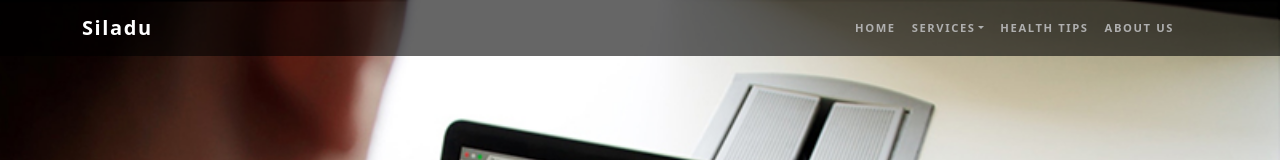
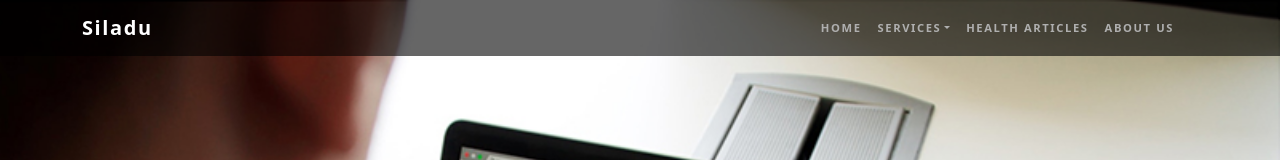
Before and after one commit to setiadirifqi02/Siladu_app, a React (Create React App) app: page / in a window 1280 px wide. Shown: the top 160 px of the page. Built offline with nearby package versions, Linux system fonts and the light colour scheme.

Commit message:
change li item from health tips to health article and add url to it

```diff
--- a/src/components/NavigationBar.jsx
+++ b/src/components/NavigationBar.jsx
@@ -43,19 +43,10 @@ function NavigationBar() {
                       Data Bidan
                     </NavDropdown.Item>
                   </NavDropdown>
-                  <Nav.Link>Health Tips </Nav.Link>
+                  <Nav.Link as={Link} to="/health-article">Health Articles </Nav.Link>
                   <Nav.Link as={Link} to="/aboutus">About Us</Nav.Link>
 
                 </Nav>
-                {/* <Form className="d-flex">
-                  <Form.Control
-                    type="search"
-                    placeholder="Search"
-                    className="me-2"
-                    aria-label="Search"
-                  />
-                  <Button variant="outline-success">Search</Button>
-                </Form> */}
               </Offcanvas.Body>
             </Navbar.Offcanvas>
           </Container>
```
